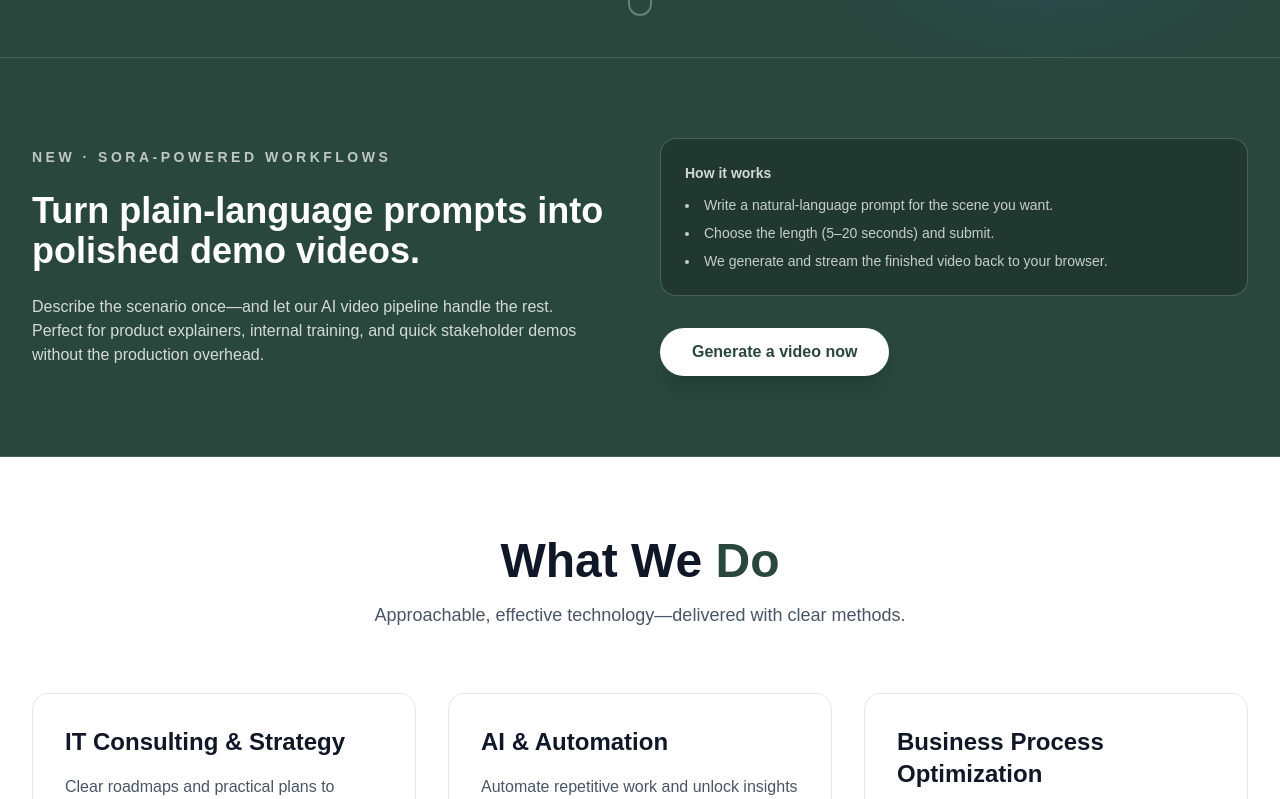
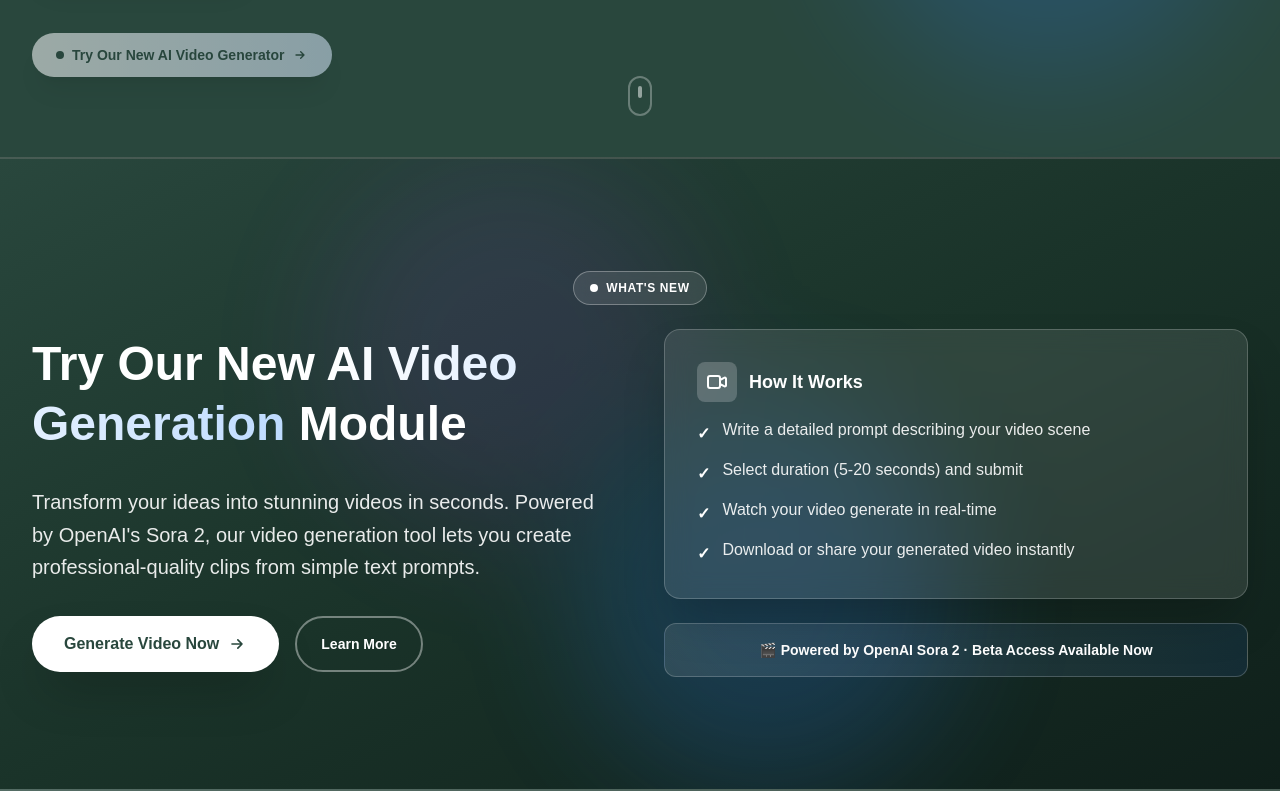
Before and after one commit to awaispasha7/softtechniquesweb, a Next.js app: page / in a window 1280 px wide. Shown: the part 861-1660 px from the top of the page. Built offline with nearby package versions, Linux system fonts and the light colour scheme.

Commit message:
update video generation 12-3-25

```diff
--- a/src/app/page.tsx
+++ b/src/app/page.tsx
@@ -60,39 +60,99 @@ function HomeContent() {
       <Navbar />
       <HeroSection />
 
-      {/* AI Video Generation CTA */}
-      <section className="bg-[#29473d] text-white border-y border-white/15">
-        <div className="max-w-7xl mx-auto px-6 lg:px-8 py-16 md:py-20 grid gap-10 md:grid-cols-2 items-center">
-          <div className="space-y-4 md:space-y-6">
-            <p className="text-sm font-semibold uppercase tracking-[0.25em] text-white/70">
-              New · Sora-powered workflows
-            </p>
-            <h2 className="text-2xl md:text-3xl lg:text-4xl font-bold">
-              Turn plain-language prompts into polished demo videos.
-            </h2>
-            <p className="text-white/80 text-sm md:text-base max-w-xl">
-              Describe the scenario once—and let our AI video pipeline handle the rest.
-              Perfect for product explainers, internal training, and quick stakeholder demos
-              without the production overhead.
-            </p>
+      {/* AI Video Generation CTA - Prominent Section */}
+      <section className="relative bg-gradient-to-br from-[#29473d] via-[#1a3329] to-[#0f1f1a] text-white border-y-2 border-white/20 overflow-hidden">
+        {/* Animated background elements */}
+        <div className="absolute inset-0 opacity-20">
+          <div className="absolute top-0 left-1/4 w-96 h-96 bg-purple-500 rounded-full blur-3xl animate-pulse"></div>
+          <div className="absolute bottom-0 right-1/4 w-96 h-96 bg-blue-500 rounded-full blur-3xl animate-pulse" style={{ animationDelay: '1s' }}></div>
+        </div>
+
+        <div className="relative max-w-7xl mx-auto px-6 lg:px-8 py-20 md:py-28">
+          {/* Badge */}
+          <div className="flex justify-center mb-6">
+            <div className="inline-flex items-center gap-2 bg-white/10 border border-white/30 rounded-full px-4 py-2 backdrop-blur-sm">
+              <span className="relative flex h-2 w-2">
+                <span className="animate-ping absolute inline-flex h-full w-full rounded-full bg-white opacity-75"></span>
+                <span className="relative inline-flex rounded-full h-2 w-2 bg-white"></span>
+              </span>
+              <span className="text-xs font-bold uppercase tracking-wider text-white">
+                What&apos;s New
+              </span>
+            </div>
           </div>
-          <div className="space-y-6 md:space-y-8">
-            <div className="bg-black/20 border border-white/20 rounded-2xl p-5 md:p-6 backdrop-blur-sm space-y-3">
-              <p className="text-sm font-semibold text-white/80">
-                How it works
+
+          <div className="grid gap-12 md:grid-cols-2 items-center">
+            <div className="space-y-6 md:space-y-8">
+              <h2 className="text-3xl md:text-4xl lg:text-5xl font-bold leading-tight">
+                Try Our New{' '}
+                <span className="text-transparent bg-clip-text bg-gradient-to-r from-white to-blue-200">
+                  AI Video Generation
+                </span>{' '}
+                Module
+              </h2>
+              <p className="text-lg md:text-xl text-white/90 max-w-xl leading-relaxed">
+                Transform your ideas into stunning videos in seconds. Powered by OpenAI&apos;s Sora 2,
+                our video generation tool lets you create professional-quality clips from simple text prompts.
               </p>
-              <ul className="space-y-2 text-sm text-white/75 list-disc list-inside">
-                <li>Write a natural-language prompt for the scene you want.</li>
-                <li>Choose the length (5–20 seconds) and submit.</li>
-                <li>We generate and stream the finished video back to your browser.</li>
-              </ul>
+
+              <div className="flex flex-wrap gap-4">
+                <Link
+                  href="/generate-video"
+                  className="group inline-flex items-center justify-center bg-white text-[#29473d] px-8 py-4 rounded-full font-bold text-base shadow-2xl hover:shadow-white/50 hover:bg-white/90 hover:scale-105 transition-all"
+                >
+                  Generate Video Now
+                  <svg className="w-5 h-5 ml-2 group-hover:translate-x-1 transition-transform" fill="none" stroke="currentColor" viewBox="0 0 24 24">
+                    <path strokeLinecap="round" strokeLinejoin="round" strokeWidth={2} d="M13 7l5 5m0 0l-5 5m5-5H6" />
+                  </svg>
+                </Link>
+                <Link
+                  href="/generate-video"
+                  className="inline-flex items-center justify-center border-2 border-white/40 text-white px-6 py-4 rounded-full font-semibold text-sm hover:bg-white/10 hover:border-white/60 transition-all"
+                >
+                  Learn More
+                </Link>
+              </div>
             </div>
-            <Link
-              href="/generate-video"
-              className="inline-flex items-center justify-center bg-white text-[#29473d] px-8 py-3 rounded-full font-semibold text-base shadow-xl hover:shadow-2xl hover:bg-white/90 hover:scale-105 transition-all"
-            >
-              Generate a video now
-            </Link>
+
+            <div className="space-y-6">
+              <div className="bg-white/10 border border-white/20 rounded-2xl p-6 md:p-8 backdrop-blur-md space-y-4 shadow-2xl">
+                <div className="flex items-center gap-3">
+                  <div className="w-10 h-10 rounded-lg bg-white/20 flex items-center justify-center">
+                    <svg className="w-6 h-6 text-white" fill="none" stroke="currentColor" viewBox="0 0 24 24">
+                      <path strokeLinecap="round" strokeLinejoin="round" strokeWidth={2} d="M15 10l4.553-2.276A1 1 0 0121 8.618v6.764a1 1 0 01-1.447.894L15 14M5 18h8a2 2 0 002-2V8a2 2 0 00-2-2H5a2 2 0 00-2 2v8a2 2 0 002 2z" />
+                    </svg>
+                  </div>
+                  <p className="text-lg font-semibold text-white">
+                    How It Works
+                  </p>
+                </div>
+                <ul className="space-y-3 text-sm md:text-base text-white/90">
+                  <li className="flex items-start gap-3">
+                    <span className="text-white mt-1 font-bold">✓</span>
+                    <span>Write a detailed prompt describing your video scene</span>
+                  </li>
+                  <li className="flex items-start gap-3">
+                    <span className="text-white mt-1 font-bold">✓</span>
+                    <span>Select duration (5-20 seconds) and submit</span>
+                  </li>
+                  <li className="flex items-start gap-3">
+                    <span className="text-white mt-1 font-bold">✓</span>
+                    <span>Watch your video generate in real-time</span>
+                  </li>
+                  <li className="flex items-start gap-3">
+                    <span className="text-white mt-1 font-bold">✓</span>
+                    <span>Download or share your generated video instantly</span>
+                  </li>
+                </ul>
+              </div>
+
+              <div className="bg-gradient-to-r from-white/10 to-blue-500/10 border border-white/20 rounded-xl p-4 text-center">
+                <p className="text-sm text-white font-semibold">
+                  🎬 Powered by OpenAI Sora 2 · Beta Access Available Now
+                </p>
+              </div>
+            </div>
           </div>
         </div>
       </section>
--- a/src/components/HeroSection.tsx
+++ b/src/components/HeroSection.tsx
@@ -92,6 +92,23 @@ export default function HeroSection() {
                 </svg>
               </Link>
             </div>
+
+            {/* Video Generation CTA */}
+            <div className="pt-6 animate-fade-in-up" style={{ animationDelay: '500ms' }}>
+              <Link
+                href="/generate-video"
+                className="group inline-flex items-center gap-2 bg-gradient-to-r from-white to-blue-100 text-[#29473d] px-6 py-3 rounded-full text-sm font-bold shadow-xl hover:shadow-2xl hover:scale-105 transition-all animate-pulse hover:animate-none"
+              >
+                <span className="relative flex h-2 w-2">
+                  <span className="animate-ping absolute inline-flex h-full w-full rounded-full bg-[#29473d] opacity-75"></span>
+                  <span className="relative inline-flex rounded-full h-2 w-2 bg-[#29473d]"></span>
+                </span>
+                Try Our New AI Video Generator
+                <svg className="w-4 h-4 group-hover:translate-x-1 transition-transform" fill="none" stroke="currentColor" viewBox="0 0 24 24">
+                  <path strokeLinecap="round" strokeLinejoin="round" strokeWidth={2} d="M13 7l5 5m0 0l-5 5m5-5H6" />
+                </svg>
+              </Link>
+            </div>
           </div>
 
           {/* Right Content - Image */}
```
